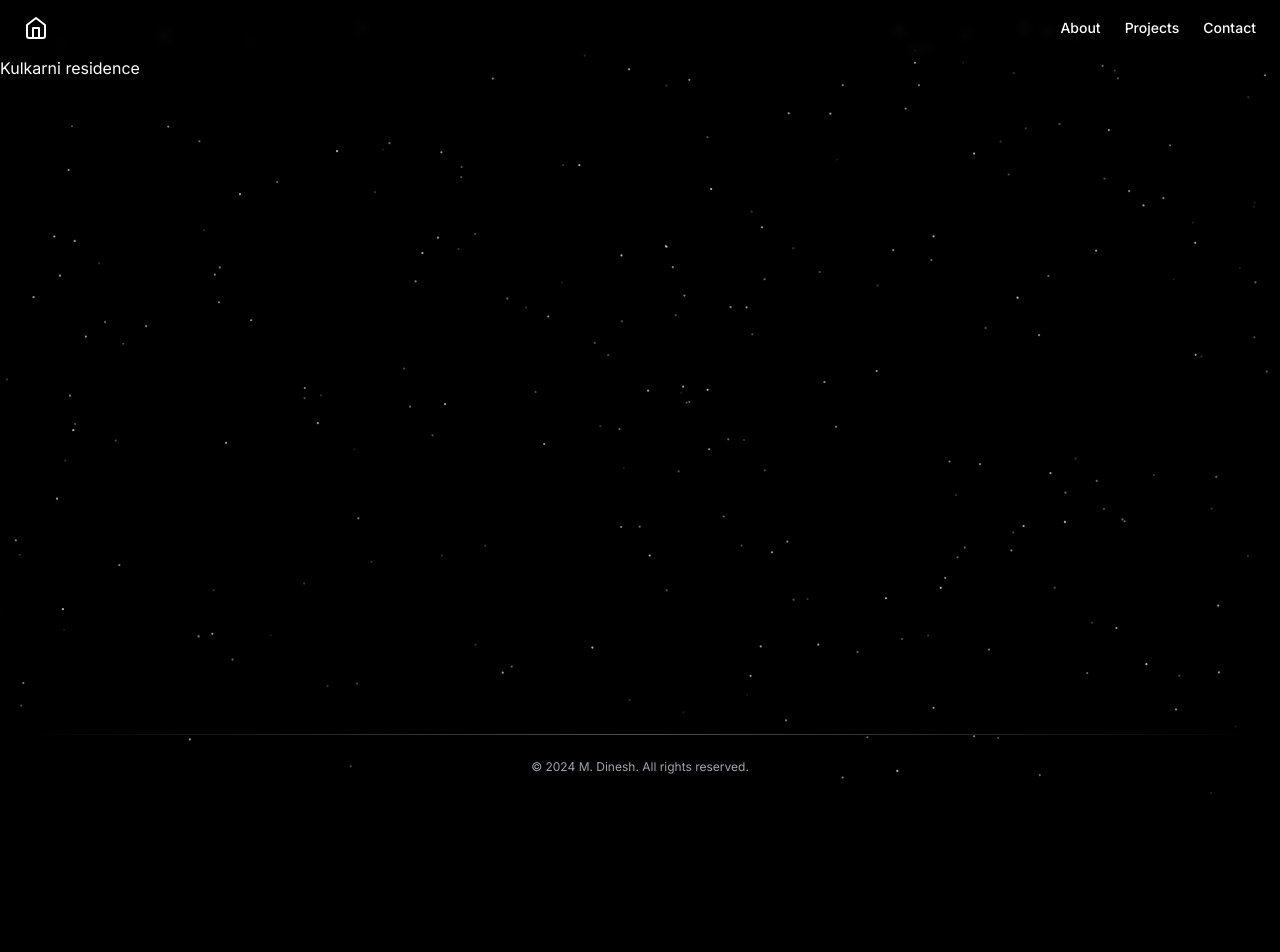
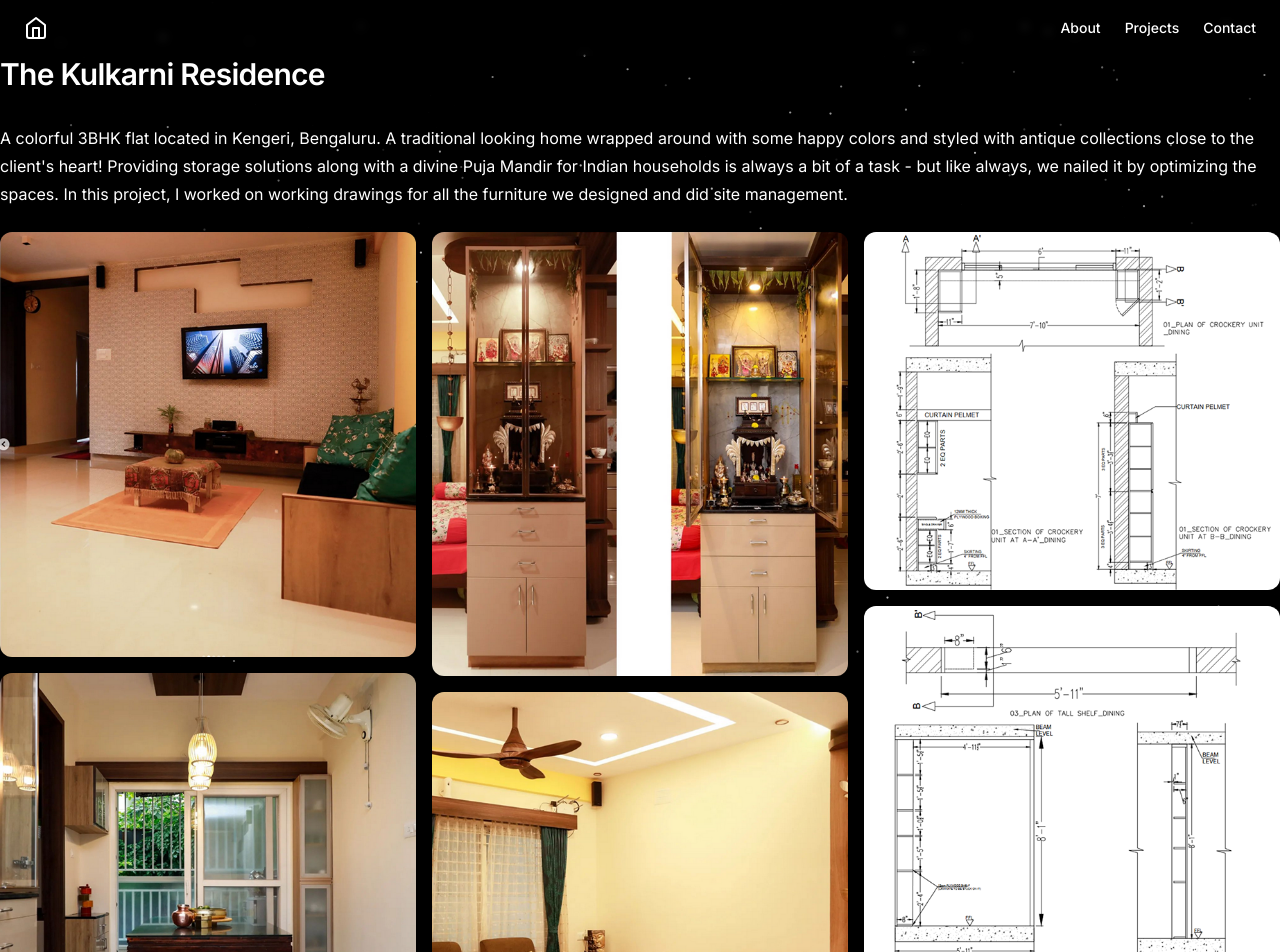
Before and after one commit to M0hammedImran/dinesh-blog, a Next.js app: page /blog/kulkarni-residence in a window 1280 px wide. Shown: the top 952 px of the page. Before the commit the page ends 800 px from the top, so only its background shows below. Built offline with nearby package versions, Linux system fonts and the light colour scheme.

Commit message:
update kulkarni blog

```diff
--- a/src/app/blog/kulkarni-residence/page.tsx
+++ b/src/app/blog/kulkarni-residence/page.tsx
@@ -1,3 +1,71 @@
+import { cn } from "@/lib/utils";
+
+import Image from "next/image";
+
+const images = [
+	[
+		"/kulkarni/390e78149995289.62f1f91072aef.png",
+		"/kulkarni/41bf48149995289.62f1f9106f0f6.png",
+		"/kulkarni/436d83149995289.62f1f910709c8.png",
+	],
+	[
+		"/kulkarni/487f73149995289.62f1f9107239f.png",
+		"/kulkarni/f8cadc149995289.62f1f91071c4b.png",
+		"/kulkarni/0ed6b9149995289.62f1f217396f3.png",
+	],
+	[
+		"/kulkarni/309bc1149995289.62f1f2173aad7.png",
+		"/kulkarni/753238149995289.62f1f21738fec.png",
+		"/kulkarni/0f4b61149995289.62f1f21739d98.png",
+		"/kulkarni/b18e94149995289.62f1f2173a449.png",
+	],
+];
+
 export default function Page() {
-	return <div>Kulkarni residence</div>;
+	return (
+		<div>
+			<h2 className="mt-10 scroll-m-20 pb-2 text-3xl font-semibold tracking-tight transition-colors first:mt-0">
+				The Kulkarni Residence
+			</h2>
+			<p className="leading-7 [&:not(:first-child)]:mt-6">
+				A colorful 3BHK flat located in Kengeri, Bengaluru. A traditional
+				looking home wrapped around with some happy colors and styled with
+				antique collections close to the client's heart! Providing storage
+				solutions along with a divine Puja Mandir for Indian households is
+				always a bit of a task - but like always, we nailed it by optimizing the
+				spaces. In this project, I worked on working drawings for all the
+				furniture we designed and did site management.
+			</p>
+
+			<div className="grid grid-cols-2 md:grid-cols-3 gap-4 mt-6 items-start">
+				{images.map((nestedImages, index) => (
+					<div
+						key={`col-${nestedImages.join(",")}`}
+						className={cn(
+							"grid gap-4 place-items-baseline",
+							isLastItem(images, index)
+								? "grid-cols-2 md:grid-cols-1 col-span-2 md:col-span-1"
+								: "",
+						)}
+					>
+						{nestedImages.map((image) => (
+							<Image
+								key={image}
+								alt="Kulkarni Residence"
+								className="rounded-xl"
+								priority
+								src={image}
+								height={320}
+								width={520}
+							/>
+						))}
+					</div>
+				))}
+			</div>
+		</div>
+	);
 }
+
+function isLastItem(array: unknown[], index: number) {
+	return index === array.length - 1;
+}
```
